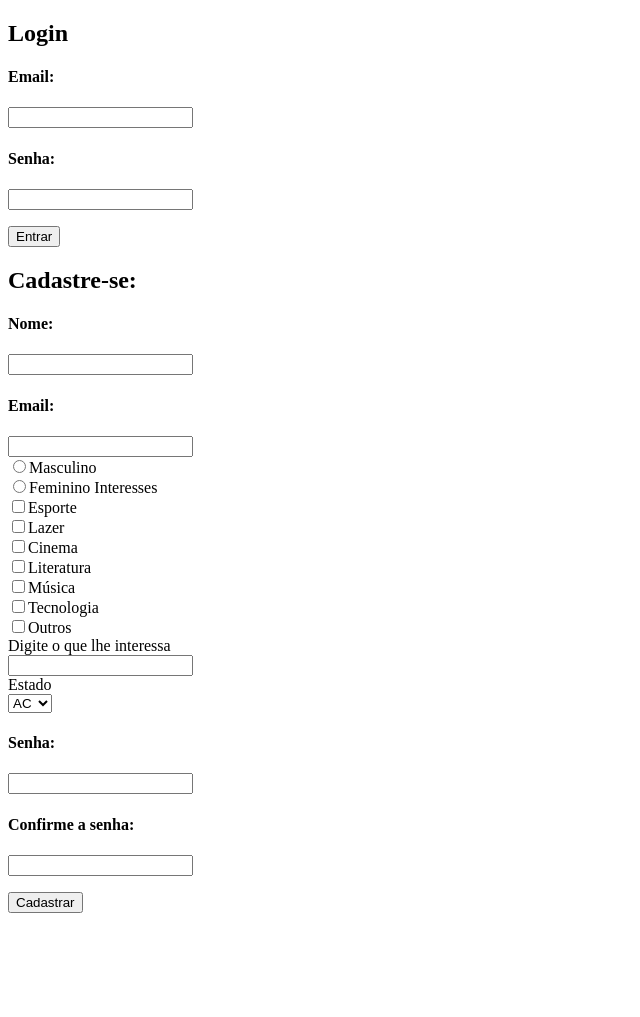
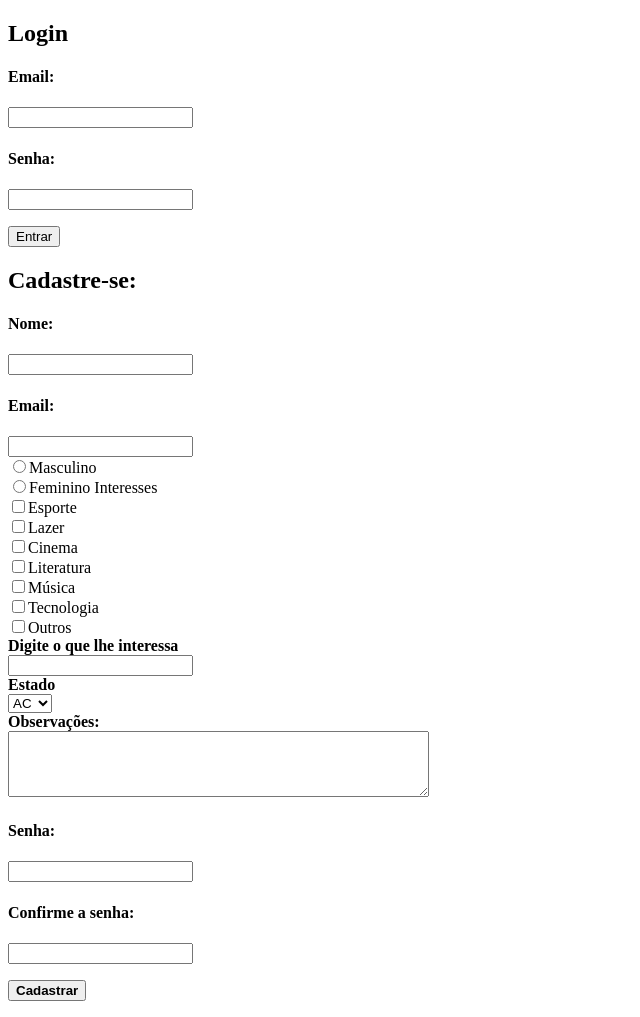
Before and after one commit to AlanBuss/HTML.html, a plain HTML site: page formulários.html in a window 1280 px wide. Shown: the whole page, without its empty margins (0-640 px from the left). Before the commit the page ends 929 px from the top, so only its background shows below. Drawn offline with Linux system fonts and the light colour scheme.

Commit message:
Update formulários.html

```diff
--- a/formulários.html
+++ b/formulários.html
@@ -1,5 +1,5 @@
 <!DOCTYPE html>
-<html lang="en">
+<html lang="pt-br">
 <head>
     <meta charset="UTF-8">
     <meta name="viewport" content="width=device-width, initial-scale=1.0">
@@ -37,9 +37,9 @@
         <input type="checkbox" name="interesse" value="Música">Música<br>
         <input type="checkbox" name="interesse" value="Tecnologia">Tecnologia<br>
         <input type="checkbox" name="interesse" value="Outros">Outros<br>
-            Digite o que lhe interessa<br>
+            <strong>Digite o que lhe interessa<br> </strong>
             <input type="text" name="Outros" value=""><br>
-        Estado<br>
+        <strong>Estado<br></strong>
         <select>
             <option value="AC">AC</option>
             <option value="AL">AL</option>
@@ -68,19 +68,17 @@
             <option value="SP">SP</option>
             <option value="SE">SE</option>
             <option value="TO">TO</option>
-        </select>
+        </select> <br>
 
-
-
+        <strong>Observações:<br></strong>
+        <textarea name="observacoes" rows="4" cols="50"></textarea><br>
         <h4>Senha:</h4>
             <input type="password" name="senha" id="senha"><p>
 
         <h4>Confirme a senha:</h4>
             <input type="password" name="senha" id="senha"><p>
 
-        <input type="submit" value="Cadastrar"></p>
-
-
+      <button type="submit" value="Cadastrar"><strong>Cadastrar</strong></button>
 
     </form>
 
```
